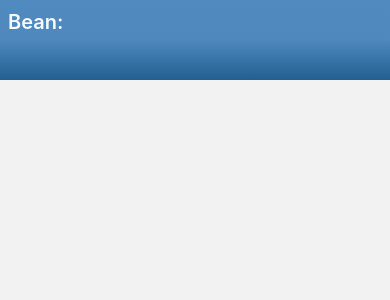
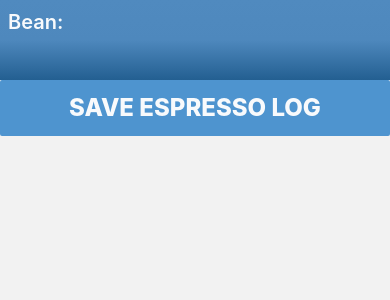
Before and after one commit to honest888/Coffee-Roasting-System-React-Native-, a React Native app: screen /EspressoLog in a window 390 px wide. Shown: the top 300 px of the page. Built offline with nearby package versions, Linux system fonts and the light colour scheme; what expo-sqlite would draw is missing.

Commit message:
calculator page

```diff
--- a/component/EspressoLog.js
+++ b/component/EspressoLog.js
@@ -1,4 +1,4 @@
-import { View, Text, TextInput, TouchableOpacity } from 'react-native'
+import { View, Text, TextInput, TouchableOpacity, ScrollView, Platform, KeyboardAvoidingView } from 'react-native'
 import { useState, useLayoutEffect } from 'react'
 import { LinearGradient } from 'expo-linear-gradient';
 import { useSafeAreaInsets } from "react-native-safe-area-context";
@@ -16,6 +16,10 @@ const EspressoLog = ({ navigation }) => {
         bean: "",
     });
 
+    const saveData = () => {
+        alert("save");
+    }
+
     return (
         <View style={{
             paddingTop: insets.top,
@@ -23,6 +27,8 @@ const EspressoLog = ({ navigation }) => {
             paddingLeft: insets.left,
             paddingRight: insets.right,
         }}>
+            <KeyboardAvoidingView
+                behavior={Platform.OS === "ios" ? 'padding' : "height"}>
                 <LinearGradient
                     colors={['rgb(80, 138, 191)', 'rgb(78, 136, 189)', 'rgb(35, 95, 145)']}
                     className="flex-row p-2 align-top h-[80px]"
@@ -40,6 +46,18 @@ const EspressoLog = ({ navigation }) => {
                         />
                     </View>
                 </LinearGradient>
+                <ScrollView>
+                    <View className="flex-1">
+                        <View className="w-[50%]">
+
+                        </View>
+                    </View>
+                </ScrollView>
+                <TouchableOpacity className="bg-[#4e94cf] rounded-sm p-3"
+                    onPress={saveData}>
+                    <Text className="text-center font-extrabold text-2xl text-slate-50 rounded-md">SAVE ESPRESSO LOG</Text>
+                </TouchableOpacity>
+            </KeyboardAvoidingView>
         </View>
     )
 }
```
Lines whose indentation alone changed are shown as unchanged.
